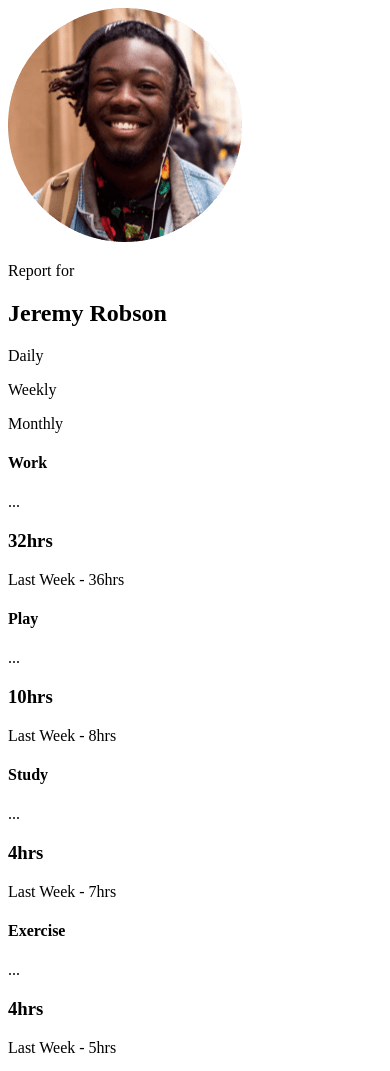
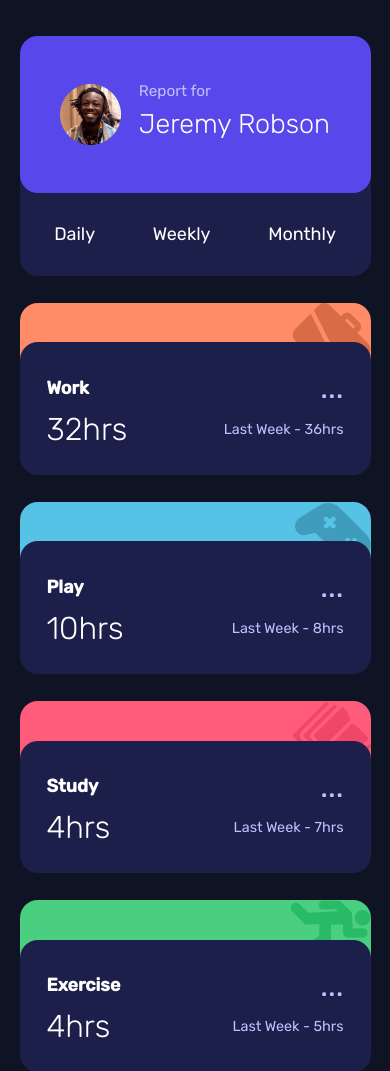
Before and after one commit to bluepersia/time-tracking-dashboard-main, a plain HTML site: page index.html in a window 390 px wide. Shown: the top 1071 px of the page. Drawn offline with Linux system fonts and the light colour scheme.

Commit message:
Mobile done

```diff
--- a/index.html
+++ b/index.html
@@ -1,9 +1,12 @@
 <!DOCTYPE html>
 <html lang="en">
 <head>
+  <link rel="preconnect" href="https://fonts.googleapis.com">
+<link rel="preconnect" href="https://fonts.gstatic.com" crossorigin>
+<link href="https://fonts.googleapis.com/css2?family=Rubik:wght@300;400;500&display=swap" rel="stylesheet">
   <meta charset="UTF-8">
   <meta name="viewport" content="width=device-width, initial-scale=1.0"> <!-- displays site properly based on user's device -->
-
+  <link rel ='stylesheet' href="style.css"/>
   <link rel="icon" type="image/png" sizes="32x32" href="./images/favicon-32x32.png">
 
   <title>Frontend Mentor | Time tracking dashboard</title>
@@ -18,16 +21,18 @@
 <div class='dash`'>
 <div class="dash_col-1">
   <div class="dash_about">
+    <div class="dash_about_cols">
       <img class="dash_about_img" src="images/image-jeremy.png" />
       <div class="dash_about_col-2">
         <p class="dash_about_report-for">Report for</p>
         <h2 class="dash_about_name">Jeremy Robson</h2>
       </div>
+    </div>
 
-    <div class="dash_time">
-      <p class="dash_time_p">Daily</p>
-      <p class="dash_time_p selected">Weekly</p>
-      <p class="dash_time_p">Monthly</p>
+    <div class="dash_about_time">
+      <p class="dash_about_time_p">Daily</p>
+      <p class="dash_about_time_p selected">Weekly</p>
+      <p class="dash_about_time_p">Monthly</p>
     </div>
   </div>
 </div>
@@ -38,8 +43,10 @@
         <h4 class="dash_box_title">Work</h4>
         <p class="dash_box_more">...</p>
       </div>
+      <div class="dash_box_main">
         <h3 class="dash_box_time">32hrs</h3>
         <p class="dash_box_last-week">Last Week - 36hrs</p>
+      </div>
     </div>
   </div>
 
@@ -49,8 +56,10 @@
         <h4 class="dash_box_title">Play</h4>
         <p class="dash_box_more">...</p>
       </div>
+        <div class="dash_box_main">
           <h3 class="dash_box_time">10hrs</h3>
           <p class="dash_box_last-week">Last Week - 8hrs</p>
+        </div>
     </div>
   </div>
 
@@ -60,8 +69,10 @@
         <h4 class="dash_box_title">Study</h4>
         <p class="dash_box_more">...</p>
       </div>
+      <div class="dash_box_main">
         <h3 class="dash_box_time">4hrs</h3>
         <p class="dash_box_last-week">Last Week - 7hrs</p>
+      </div>
     </div>
   </div>
 
@@ -71,8 +82,10 @@
         <h4 class="dash_box_title">Exercise</h4>
         <p class="dash_box_more">...</p>
       </div>
+      <div class="dash_box_main">
         <h3 class="dash_box_time">4hrs</h3>
         <p class="dash_box_last-week">Last Week - 5hrs</p>
+      </div>
     </div>
   </div>
 
@@ -82,8 +95,10 @@
         <h4 class="dash_box_title">Social</h4>
         <p class="dash_box_more">...</p>
       </div>
+      <div class="dash_box_main">
         <h3 class="dash_box_time">5hrs</h3>
         <p class="dash_box_last-week">Last Week - 10hrs</p>
+      </div>
     </div>
   </div>
 
@@ -93,66 +108,14 @@
         <h4 class="dash_box_title">Self Care</h4>
         <p class="dash_box_more">...</p>
       </div>
+      <div class="dash_box_main">
         <h3 class="dash_box_time">2hrs</h3>
         <p class="dash_box_last-week">Last Week - 2hrs</p>
       </div>
     </div>
   </div>
 </div>
-  Report for
-  Jeremy Robson
-
-  Daily
-  Weekly
-  Monthly
-
-  Work
-  5hrs <!-- daily -->
-  Previous - 7hrs <!-- daily -->
-  32hrs <!-- weekly -->
-  Previous - 36hrs <!-- weekly -->
-  103hrs <!-- monthly -->
-  Previous - 128hrs <!-- monthly -->
-
-  Play
-  1hr <!-- daily -->
-  Previous - 2hrs <!-- daily -->
-  10hrs <!-- weekly -->
-  Previous - 8hrs <!-- weekly -->
-  23hrs <!-- monthly -->
-  Previous - 29hrs <!-- monthly -->
-
-  Study
-  0hrs <!-- daily -->
-  Previous - 1hr <!-- daily -->
-  4hrs <!-- weekly -->
-  Previous - 7hrs <!-- weekly -->
-  13hrs <!-- monthly -->
-  Previous - 19hrs <!-- monthly -->
-
-  Exercise
-  1hr <!-- daily -->
-  Previous - 1hr <!-- daily -->
-  4hrs <!-- weekly -->
-  Previous - 5hrs <!-- weekly -->
-  11hrs <!-- monthly -->
-  Previous - 18hrs <!-- monthly -->
-
-  Social
-  1hr <!-- daily -->
-  Previous - 3hrs <!-- daily -->
-  5hrs <!-- weekly -->
-  Previous - 10hrs <!-- weekly -->
-  21hrs <!-- monthly -->
-  Previous - 23hrs <!-- monthly -->
-
-  Self Care
-  0hrs <!-- daily -->
-  Previous - 1hr <!-- daily -->
-  2hrs <!-- weekly -->
-  Previous - 2hrs <!-- weekly -->
-  7hrs <!-- monthly -->
-  Previous - 11hrs <!-- monthly -->
+</div>
 
 
   <div class="attribution">
--- a/style.css
+++ b/style.css
@@ -13,3 +13,135 @@
     --Desaturatedblue: hsl(235, 45%, 61%);
     --PaleBlue: hsl(236, 100%, 87%);
 }
+
+
+html
+{
+    font-family: 'Rubik', sans-serif;
+    font-size: 1.125rem;
+}
+
+body {
+    margin: 0;
+    background-color: var(--Verydarkblue);
+    color: white;
+    padding: 2em 5%;
+}
+.dash_about {
+    background-color: var(--Darkblue);
+    border-radius: 1em;
+}
+
+.dash_about_cols{
+    border-radius: 1em;
+    padding: 1.7em;
+    display: flex;
+    align-items: center;
+    gap: 1em;
+    justify-content: center;
+    background-color: var(--Blue);
+}
+
+.dash_about_img {
+    width: 21%;
+}
+
+.dash_about_report-for {
+    color: var(--PaleBlue);
+    margin-bottom: .5em;
+    font-size: .85rem;
+}
+
+.dash_about_name {
+    margin-top: 0;
+    font-weight: lighter;
+}
+
+.dash_about_time {
+    display: flex;
+    justify-content: center;
+    gap: 3.2em;
+    padding: 1.7em;
+}
+
+.dash_about_time_p {
+    margin: 0;
+}
+
+
+.dash_box {
+    background-repeat: no-repeat;
+    background-position: top right;
+    border-radius: 1em;
+    margin: 1.5em 0;
+    margin-bottom: 3.7em;
+}
+.dash_box.work {
+    background-color: var(--Lightred-work);
+    background-image: url(./images/icon-work.svg);
+}
+
+.dash_box.play {
+    background-color: var(--Softblue-play);
+    background-image: url(./images/icon-play.svg);
+}
+.dash_box.study {
+    background-color: var(--Lightred-study);
+    background-image: url(./images/icon-study.svg);
+}
+.dash_box.exercise {
+    background-color: var(--Limegreen-exercise);
+    background-image: url(./images/icon-exercise.svg);
+}
+.dash_box.social {
+    background-color: var(--Violet-social);
+    background-image: url(./images/icon-social.svg);
+}
+.dash_box.self-care {
+    background-color: var(--Softorange-selfcare);
+    background-image: url(./images/icon-self-care.svg);
+}
+
+.dash_box_top {
+    display: flex;
+    justify-content: space-between;
+    margin-bottom: .25em;
+    align-items: center;
+}
+
+
+
+.dash_box_inner {
+    border-radius: 1em;
+    position: relative;
+    top: 2.2em;
+    background-color: var(--Darkblue);
+    padding: 1.5em;
+}
+.dash_box_title, .dash_box_more {
+    margin: 0;
+}
+
+.dash_box_more {
+    font-size: 1.7rem;
+    margin-top: 0;
+    color: var(--PaleBlue)
+}
+
+.dash_box_main {
+    display: flex;
+    justify-content: space-between;
+    align-items: center;
+}
+
+.dash_box_time {
+    margin: 0;
+    font-weight: lighter;
+    font-size: 1.75rem;
+}
+
+.dash_box_last-week {
+    margin: 0;
+    color: var(--PaleBlue);
+    font-size: .8rem;
+}
```
Lines whose indentation alone changed are shown as unchanged.
